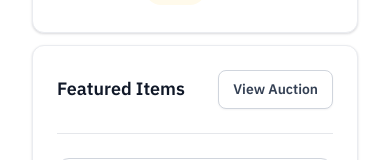
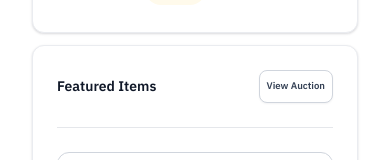
Before and after one commit to vickymarz/layers-auction, a React (Create React App) app: page / in a window 390 px wide. Shown: the part 302-462 px from the top of the page. Built offline with nearby package versions, Linux system fonts and the light colour scheme; grey boxes are pictures that could not be loaded.

Commit message:
Finish UI styling

```diff
--- a/src/pages/homepage/components/featuredItem/index.tsx
+++ b/src/pages/homepage/components/featuredItem/index.tsx
@@ -11,7 +11,7 @@ type ItemsTypes = {
 export const FeaturedItem = ({name, title, bid, image}: ItemsTypes) => {
   return (
     <div className='rounded-[12px] border border-[#D0D5DD] border-solid p-[12px] flex flex-col justify-start items-start gap-y-[20px] mb-4 lg:mb-0'>
-      <div className='rounded-[12px] bg-[#F2F4F7] flex justify-center items-center w-[269.5px] h-[132px]'>
+      <div className='rounded-[12px] bg-[#F2F4F7] flex justify-center items-center w-full h-[132px]'>
         <img src={image} alt="Desert king" className='object-contain'/>
       </div>
       <div className='w-full flex flex-col justify-start items-start gap-y-[12px] border-b border-[#EAECF0] pb-[8px]'>
--- a/src/pages/homepage/components/featuredItems/index.tsx
+++ b/src/pages/homepage/components/featuredItems/index.tsx
@@ -18,8 +18,8 @@ export const FeaturedItems= ({data}: {data: Array<ItemsTypes>}) => {
   return (
     <section className="rounded-[12px] shadow-heroShadow border border-[#EAECF0] p-[24px] bg-[#fff]">
       <div className="flex justify-between items-center pb-[24px] border-b borer-[#EAECF0] mb-[24px]">
-         <h2 className="text-[#101828] font-semibold text-[1.12rem]"> Featured Items </h2>
-         <Button type="button" className="rounded-[8px] shadow-inviteShadow border border-[#D0D5DD] bg-[#fff] text-[#344054] text-[0.87rem] font-semibold py-[8px] px-[14px]">
+         <h2 className="text-[#101828] font-semibold text-[0.87rem] md:text-[1.12rem]"> Featured Items </h2>
+         <Button type="button" className="rounded-[8px] shadow-inviteShadow border border-[#D0D5DD] bg-[#fff] text-[#344054] text-[0.6rem] md:text-[0.87rem] font-semibold py-[8px] px-[7px] md:px-[14px]">
             View Auction
         </Button>
       </div>
--- a/src/pages/homepage/components/hero/index.tsx
+++ b/src/pages/homepage/components/hero/index.tsx
@@ -20,7 +20,7 @@ export const Hero = () => {
             <p className="flex justify-start items-center gap-x-[10px] ">
               <div className="rounded-[16px] mix-blend-multiply flex gap-x-[7px] bg-[#FFFAEB] py-[4px] px-[12px] justify-center items-center">
                 <img src={dot} alt="" className="w-[6px] h-[6px]"/>
-                <span className=" text-[#B54708] font-medium text-[0.75rem] md:text-[0.87rem]">Not Live</span>
+                <span className="text-[#B54708] font-medium text-[0.75rem] md:text-[0.87rem]">Not Live</span>
               </div>
               <span className="text-[#475467] text-[0.75rem] md:text-[1rem]">Layers Auction</span>
             </p>
```
